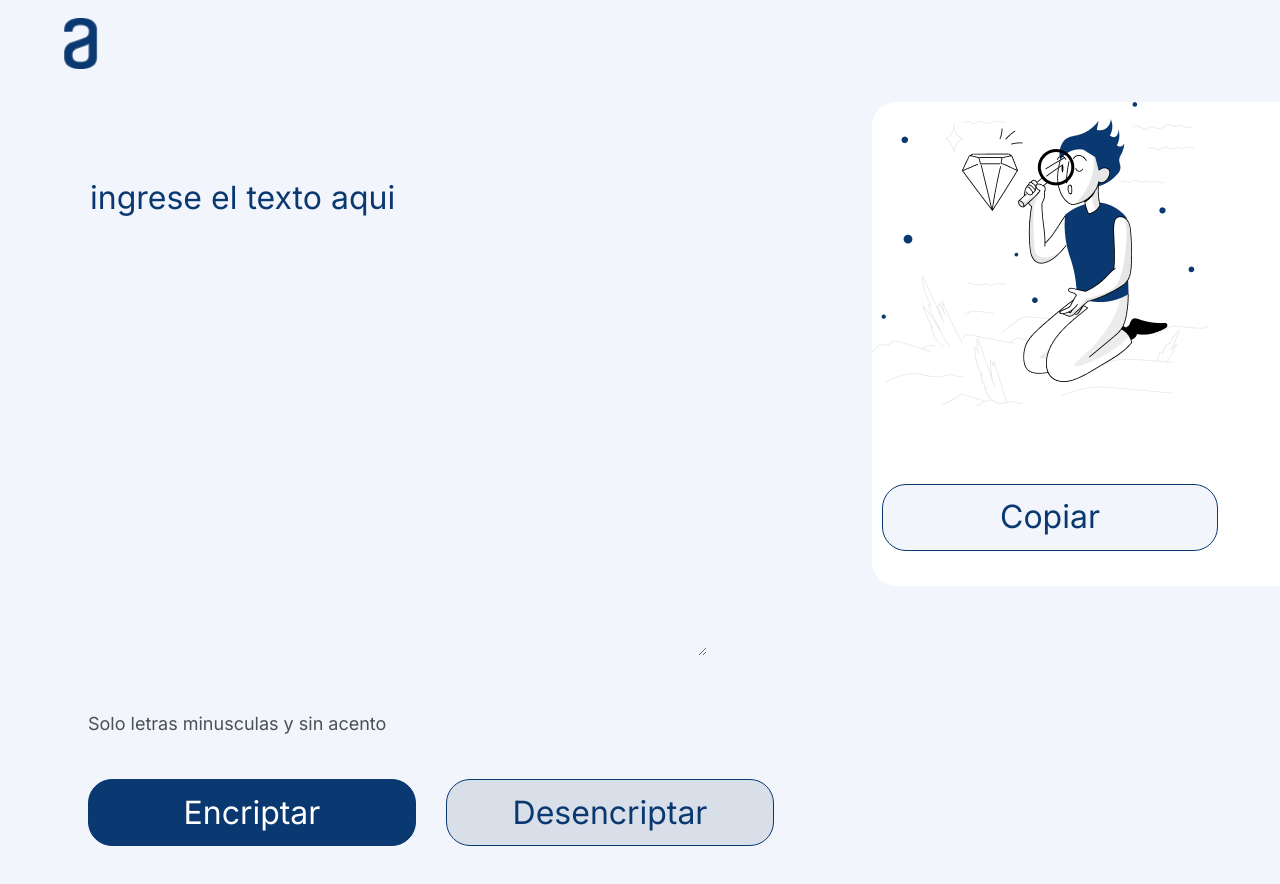
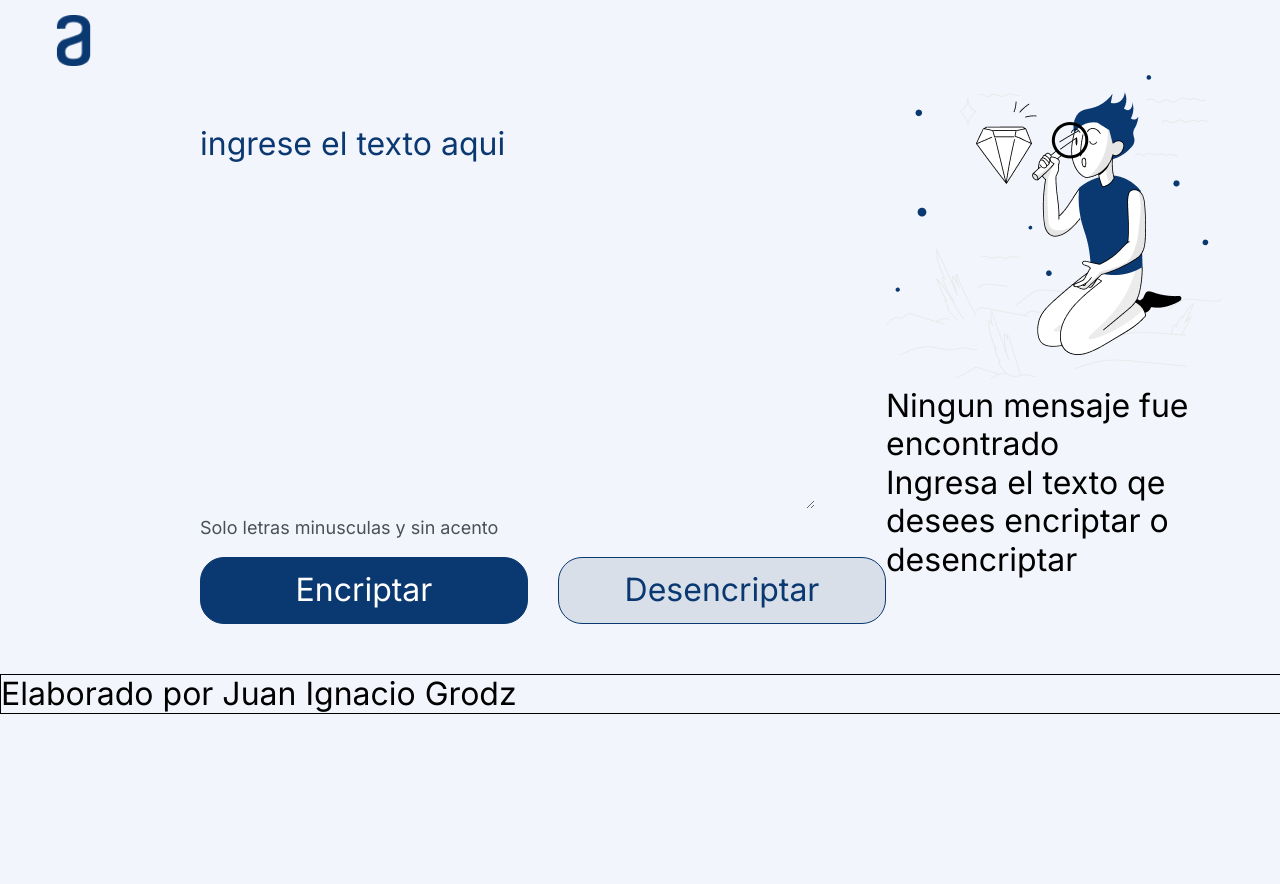
Before and after one commit to Juani2409/Challenge-Alura, a plain HTML site: page index.html in a window 1280 px wide. After the commit the page ends 800 px from the top, so only its background shows below. Drawn offline with Linux system fonts and the light colour scheme.

Commit message:
Modificando funcionalidad de boton copiar

```diff
--- a/index.html
+++ b/index.html
@@ -1,5 +1,6 @@
 <!DOCTYPE html>
 <html lang="en">
+
 <head>
     <meta charset="UTF-8">
     <meta name="viewport" content="width=device-width, initial-scale=1.0">
@@ -9,6 +10,7 @@
     <link href="https://fonts.googleapis.com/css2?family=Inter:wght@100..900&display=swap" rel="stylesheet">
     <title>Encriptador</title>
 </head>
+
 <body>
     <header>
         <img src="imagenes/Logo.png" alt="logo de alura" class="logo">
@@ -26,14 +28,29 @@
             </div>
         </section>
 
-    <section>
-<textarea class="mensaje" cols="20" rows="10"></textarea>
-<div>
-    <button class="copiar">Copiar</button>
+        <section class="sin-mensaje">
+<img src="imagenes/Muñeco.png" alt="">
+<p class="ningun-mensaje">Ningun mensaje fue encontrado</p>
+<p class="parrafo-encriptado">Ingresa el texto qe desees encriptar o desencriptar</p>
+
+        </section>
+        <!-- <section>
+            <textarea class="mensaje" cols="20" rows="10">
+          </textarea> -->
+          <!-- <h6>No se ha encontrado ningun mensaje</h6>
+          <p>Ingresa el texto que desea encriptar o desencriptar</p>
+            <div> -->
+                <!-- <button class="copiar" style="display: none;">Copiar</button>
             </div>
-    </section>
+        </section> -->
     </main>
+    <footer>
+        <p>
+            Elaborado por Juan Ignacio Grodz
+        </p>
+    </footer>
 
     <script src="/script.js"></script>
 </body>
+
 </html>
--- a/script.js
+++ b/script.js
@@ -69,3 +69,11 @@ document.addEventListener('DOMContentLoaded', function() {
 
     });
 });
+
+
+function mostrarBotonCopiar() {
+    const botonCopiar = document.querySelector('.copiar');
+    botonCopiar.style.display = 'absolute'
+    botonCopiar.style.marginTop = '505px'; // Ajustar margen superior según sea necesario
+    botonCopiar.style.marginLeft = '125px'; // Ajustar margen izquierdo según sea necesario
+}
--- a/style.css
+++ b/style.css
@@ -1,16 +1,18 @@
 * {
+    margin:0;
+    padding: 0;
     background: #f3f5fc;
     font-family: 'Inter';
     /* font-style: normal; */
     font-size: 32px;
     font-weight: 400;
-    line-height: 150%;
+    line-height: 120%;
     /* letter-spacing: 0em; */
     /* text-align: left; */
 }
 
 .logo {
-    padding-top: 10px;
+    padding-top: 15px;
     padding-left: 10px;
     width: 10%;
 }
@@ -18,14 +20,14 @@
 main {
     display: flex;
     margin-bottom: 50px;
-    margin-left: 80px;
+    margin-left: 200px;
 
 }
 
 .text-area {
     border: none;
     color: #0a3871;
-    margin-top: 90px;
+    margin-top: 50px;
     text-transform: lowercase;
 }
 
@@ -37,6 +39,9 @@ main {
     outline: none;
 }
 
+
+
+
 .mensaje {
     background: white;
     background-image: url('imagenes/Muñeco.png');
@@ -45,9 +50,10 @@ main {
     border-radius: 24px;
     color: #0a3871;
     margin-left: 98px;
-    margin-top: 20px;
+    margin-top: 10px;
     padding-left: 20px;
-    position: fixed;
+    position: absolute;
+    height: 75%;
 }
 
 .mensaje:focus {
@@ -87,12 +93,20 @@ main {
     cursor: pointer;
     height: 67px;
     width: 336px;
-    margin-left: 108px;
-    margin-top: 402px;
+    margin-left: 125px;
+    margin-top: 505px;
     position: absolute;
+
 }
 
 .informacion{
     color: #495057;
     font-size: 18px;
+    margin-top:0;
 }
+
+
+footer{
+    border: 1px solid black;
+    width: 100%;
+}
```
Lines whose indentation alone changed are shown as unchanged.
